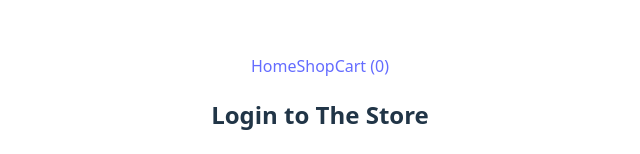
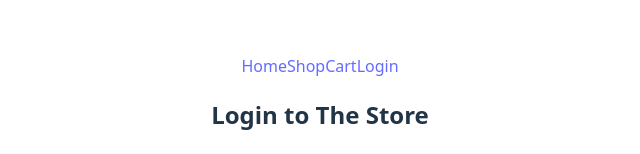
Before and after one commit to hillary445/The--Store, a React (Vite) app: page /login in a window 1280 px wide. Shown: the part 203-357 px from the top of the page, without its empty margins (320-960 px from the left). Built offline with nearby package versions, Linux system fonts and the light colour scheme.

Commit message:
Made the login feature functional so one can access the site when details are right

```diff
--- a/src/App.jsx
+++ b/src/App.jsx
@@ -1,4 +1,4 @@
-import { useState } from 'react'
+import { useContext, useState } from 'react'
 import Navbar from './components/Navbar'
 import { Route, Routes } from 'react-router-dom'
 import './App.css'
@@ -6,9 +6,13 @@
 import Shop from './pages/Shop'
 import Cart from './pages/Cart'
 import LogInForm from './pages/LogInForm'
+import { AuthContext } from './context/AuthContext'
 
 
 function App() {
+/*   const { isLoggedIn } = useContext(AuthContext);
+  if (!isLoggedIn) return
+  <LogInForm/>; */
 
   return (
     <>
--- a/src/components/Navbar.jsx
+++ b/src/components/Navbar.jsx
@@ -12,9 +12,9 @@
     <nav>
         <Link to='/'>Home</Link>
         <Link to='/shop'>Shop</Link>
-        <Link to='/cart'>Cart (0)</Link>
+        <Link to='/cart'>Cart</Link>
+        <Link to="/login">Login</Link>
     </nav>
-
     </>
   )
 }
--- a/src/pages/LogInForm.jsx
+++ b/src/pages/LogInForm.jsx
@@ -1,11 +1,15 @@
 import React, {useState, useEffect, useContext} from "react"
 import { AuthContext } from "../context/AuthContext"
+import { useNavigate } from "react-router-dom"
+
 
 function LogInForm() {
     //Stored the input values in a state
     const [name, setName] = useState('')
     const [email, setEmail] = useState('')
     const [password, setPassword] = useState('')
+
+    const navigate = useNavigate();
 
     //Track if user is logged in
     const {login} = useContext(AuthContext);
@@ -40,8 +44,12 @@
             savedUser.password === password
         ) {
             //saving the login state
-            localStorage.setItem('isLoggedIn', 'true');
-            setLoggedIn(true);
+            login(savedUser);
+            alert('Login successful!')
+            //Directs to home after successful login
+            navigate('/');
+
+
         }else{
             alert('Invalid email or password')
         }
```
